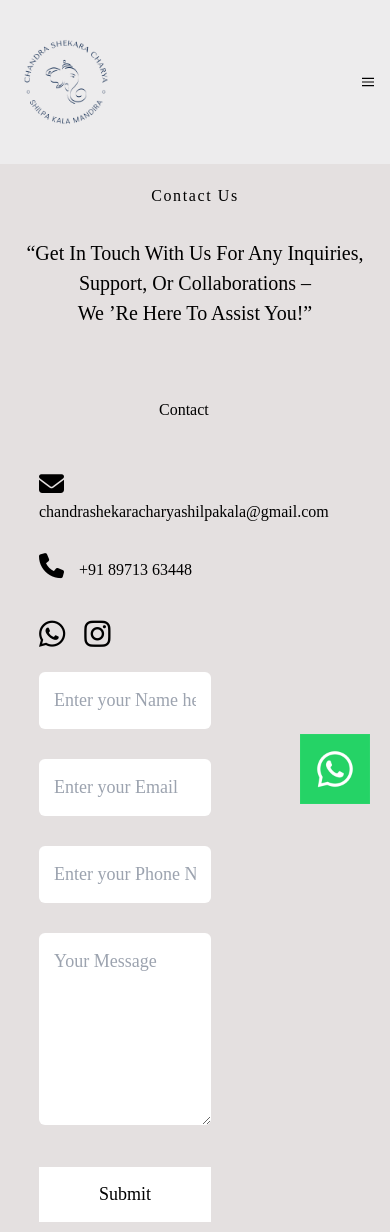
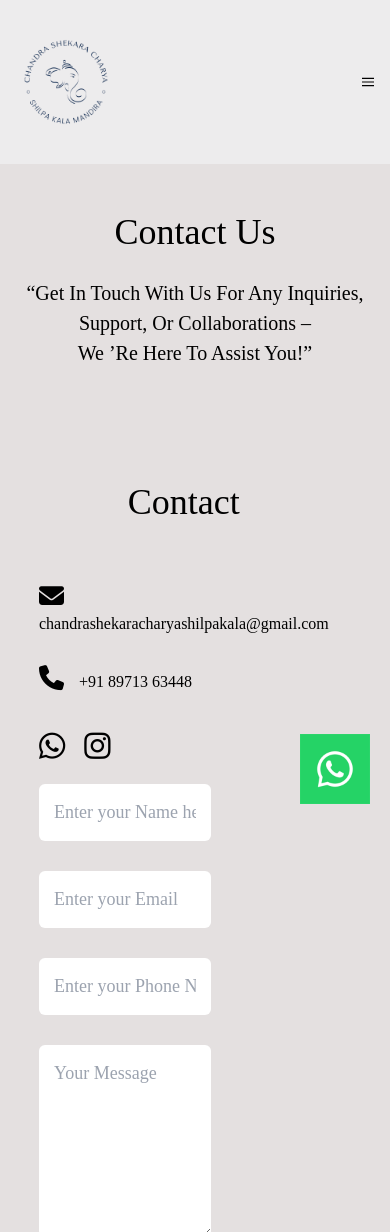
Before and after one commit to VidyavathiR/shilpakalamandir_website, a Django app: page /contact/ in a window 390 px wide; the page is wider, and only the part inside the window is pictured. Shown: the top 1232 px of that part. Run offline with Django 5.2, Linux system fonts and the light colour scheme; some libraries are stand-ins or nearby versions; some web fonts are replaced.

Commit message:
initial commit

```diff
--- a/static/css/portfolio.css
+++ b/static/css/portfolio.css
@@ -1,17 +1,17 @@
 /* portfolio css */
-#about{
+#about {
     padding: 20px 20px;
 
 }
 
-h1{
+h1 {
     text-align: center;
-    padding: 20px;
-    font-size: 35px;
+    padding: 30px;
+
 }
 
 
-.about-col2{
+.about-col2 {
     margin-top: 30px;
     background-color: #fff;
     padding: 25px;
@@ -19,17 +19,19 @@ h1{
 }
 
 /* services */
-  #services{
+#services {
     padding: 30px 0;
 }
-  .services-list{
+
+.services-list {
     display: grid;
     grid-template-columns: repeat(auto-fit, minmax(250px, 1fr));
     grid-gap: 40px;
     margin-top: 50px;
 
 }
-  .services-list div{
+
+.services-list div {
     background: #fff;
     padding: 40px;
     font-size: 13px;
@@ -38,31 +40,35 @@ h1{
     transition: background 0.5s, transform 0.5s;
 
 }
-  .services-list div i{
+
+.services-list div i {
     font-size: 50px;
     margin-bottom: 30px;
 }
-  .services-list div h2{
+
+.services-list div h2 {
     font-size: 30px;
     font-weight: 500;
     margin-bottom: 15px;
 }
-  .services-list div a{
+
+.services-list div a {
     text-decoration: none;
     color: black;
     font-size: 12px;
     margin-top: 20px;
     display: inline-block;
 }
-  .services-list div:hover{
-      background:linear-gradient(rgba(58, 58, 58, 0.6), #fff);
+
+.services-list div:hover {
+    background: linear-gradient(rgba(58, 58, 58, 0.6), #fff);
     transform: translateY(-10px);
 
 }
 
 /* services end*/
 
-  .wrap{
+.wrap {
     padding: 10px;
     text-align: center;
     font-size: 20px;
@@ -76,41 +82,49 @@ h1{
 
 }
 
-    iframe {
-    display: block;
-    border-style:none;
-    }
 /* portfolio css  end */
 
 /*----------------contact----------------- */
-.container1{
+
+iframe {
+    display: block;
+    border-style: none;
+}
+
+.container1 {
     padding: 10px 10%;
 }
-.row{
+
+.row {
     display: flex;
     justify-content: space-between;
-    flex-wrap:wrap ;
+    flex-wrap: wrap;
 }
 
-.contact-left{
+.contact-left {
     flex-basis: 45%;
     flex-wrap: wrap;
 }
-.contact-right{
+
+.contact-right {
     flex-basis: 55%;
 }
-.contact-left p{
+
+.contact-left p {
     margin-top: 30px;
 }
-.contact-left p i{
+
+.contact-left p i {
     color: black;
     margin-right: 15px;
     font-size: 25px;
 }
-.socialicons{
+
+.socialicons {
     margin-top: 30px;
 }
-.socialicons a{
+
+.socialicons a {
     text-decoration: none;
     font-size: 30px;
     margin-right: 15px;
@@ -119,19 +133,24 @@ h1{
     transition: transform 0.5s;
 
 }
-.socialicons a:hover{
+
+.socialicons a:hover {
     color: #fff;
     transform: translateY(-5px);
 
 }
-.button.button2{
+
+.button.button2 {
     display: inline-block;
     background: #fff;
 }
-.contact-right form{
+
+.contact-right form {
     width: 100%;
 }
-form input, form textarea{
+
+form input,
+form textarea {
     width: 100%;
     border: 0;
     outline: none;
@@ -142,25 +161,42 @@ form input, form textarea{
     font-size: 18px;
     border-radius: 6px;
 }
-form .button2{
+
+form .button2 {
     padding: 14px 60px;
     font-size: 18px;
     margin-top: 20px;
     cursor: pointer;
 }
-h1{
+
+h1 {
     margin-top: 30px;
+    font-size: 50px;
 
+}
+
+@media screen and (min-width: 768px) {
+    .row {
+        flex-direction: row; /* Revert to row layout for larger screens */
+    }
+
+    .contact-left {
+        flex-basis: 45%;
+    }
+
+    .contact-right {
+        flex-basis: 55%;
+    }
 }
 
 /*------contact end----- */
 
 
 /* watsapp */
-.whatsapp_float{
-    position:fixed;
-    bottom:40px;
-    right:20px;
+.whatsapp_float {
+    position: fixed;
+    bottom: 40px;
+    right: 20px;
 }
 
 /* watsapp end */
--- a/templates/contact.html
+++ b/templates/contact.html
@@ -3,24 +3,27 @@
 {% block content %}
 
 <div>
-	<div>
-		<h1 class="tracking-widest">Contact Us</h1>
-		<div class="wrap">
-			<p class="is-style-default has-times-new-roman-font-family has-custom-font has-custom-transform" style="font-family:Times New Roman;text-transform:capitalize">
-				&#8220;Get in Touch with Us for Any Inquiries, Support, or Collaborations &#8211;<br>We &#8217;re Here to Assist You!&#8221;<br>
-				<br>
-			</p>
 
+		<div class="container py-8 text-center lg:py-0  lg:justify-between">
+			<div class=" xl:py-14 ">
+				<h1 class="py-4 text-4xl font-medium lg:text-6xl lg:py-0">Contact Us</h1>
+				<div class="wrap">
+					<p class="is-style-default has-times-new-roman-font-family has-custom-font has-custom-transform" style="font-family:Times New Roman;text-transform:capitalize">
+						&#8220;Get in Touch with Us for Any Inquiries, Support, or Collaborations &#8211;<br>We &#8217;re Here to Assist You!&#8221;<br>
+						<br>
+					</p>
+				</div>
+
+			</div>
 		</div>
 
-	</div>
 
 
 	<div id="contact">
 		<div class="container1">
 			<div class="row">
 				<div class="contact-left">
-					<h1 class="subtitle">Contact </h1>
+					<h1 class=" text-4xl py-8">Contact </h1>
 
 						<p><i class="fa-solid fa-envelope"></i><a href="mailto:chandrashekaracharyashilpakala@gmail.com"> chandrashekaracharyashilpakala@gmail.com</a></p>
 					    <p><i class="fa-solid fa-phone"></i><a href="tel:+91 89713 63448">+91 89713 63448</a></p>
@@ -53,7 +56,13 @@
 
 	<div class="wp-block-coblocks-map" style="min-height: 400px;" data-map-attr="/qaddress/q:/qundefined/q||/qlat/q:/qundefined/q||/qlng/q:/qundefined/q||/qskin/q:/qstandard/q||/qzoom/q:/q12/q||/qiconSize/q:/q36/q||/qmapTypeControl/q:/qtrue/q||/qzoomControl/q:/qtrue/q||/qstreetViewControl/q:/qtrue/q||/qfullscreenControl/q:/qtrue/q">
 		<h1 class="tracking-widest">Google Map</h1>
-		<iframe style="border: 0;" src="https://www.google.com/maps/embed?pb=!1m18!1m12!1m3!1d3888.426347829293!2d77.9579085!3d12.9445479!2m3!1f0!2f0!3f0!3m2!1i1024!2i768!4f13.1!3m3!1m2!1s0x3bade14bae6c2b87%3A0xdc1b7146399e1835!2sChandra%20Shekara%20Charya%20Shilpa%20kala%20Mandira!5e0!3m2!1sen!2sin!4v1693579715775!5m2!1sen!2sin" width="600" height="450" allowfullscreen="allowfullscreen"></iframe>
+		<div class="map-container">
+			<iframe
+				src="https://www.google.com/maps/embed?pb=!1m18!1m12!1m3!1d3888.426347829293!2d77.9579085!3d12.9445479!2m3!1f0!2f0!3f0!3m2!1i1024!2i768!4f13.1!3m3!1m2!1s0x3bade14bae6c2b87%3A0xdc1b7146399e1835!2sChandra%20Shekara%20Charya%20Shilpa%20kala%20Mandira!5e0!3m2!1sen!2sin!4v1693579715775!5m2!1sen!2sin"
+				allowfullscreen="allowfullscreen"
+			></iframe>
+		</div>
+
 	</div>
 
 </div>
```
Lines whose indentation alone changed are shown as unchanged.
